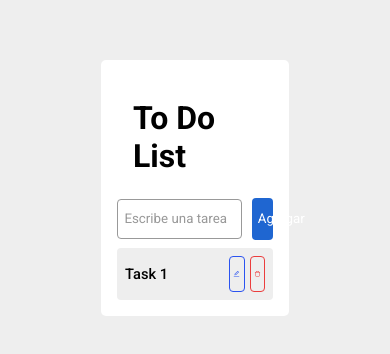
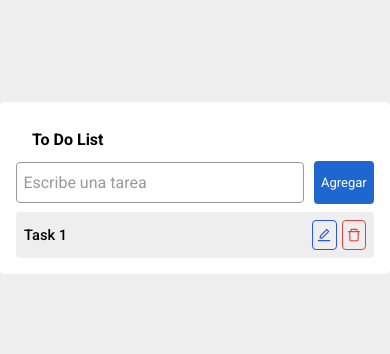
Before and after one commit to David-RL20/lkmx-toDoList, a React app: page / in a window 390 px wide. Shown: the part 234-588 px from the top of the page. Built offline with nearby package versions, Linux system fonts and the light colour scheme.

Commit message:
Adding some media querys

```diff
--- a/src/assets/ToDoList.css
+++ b/src/assets/ToDoList.css
@@ -7,3 +7,25 @@
 .toDoList-container__title {
   padding: 0.1rem 1rem;
 }
+@media only screen and (max-width: 1085px) {
+  .toDoList-container {
+    width: 60%;
+  }
+  * {
+    font-size: medium;
+  }
+  button,
+  div {
+    font-size: small;
+  }
+}
+@media only screen and (max-width: 748px) {
+  .toDoList-container {
+    width: 80%;
+  }
+}
+@media only screen and (max-width: 450px) {
+  .toDoList-container {
+    width: 98%;
+  }
+}
```
